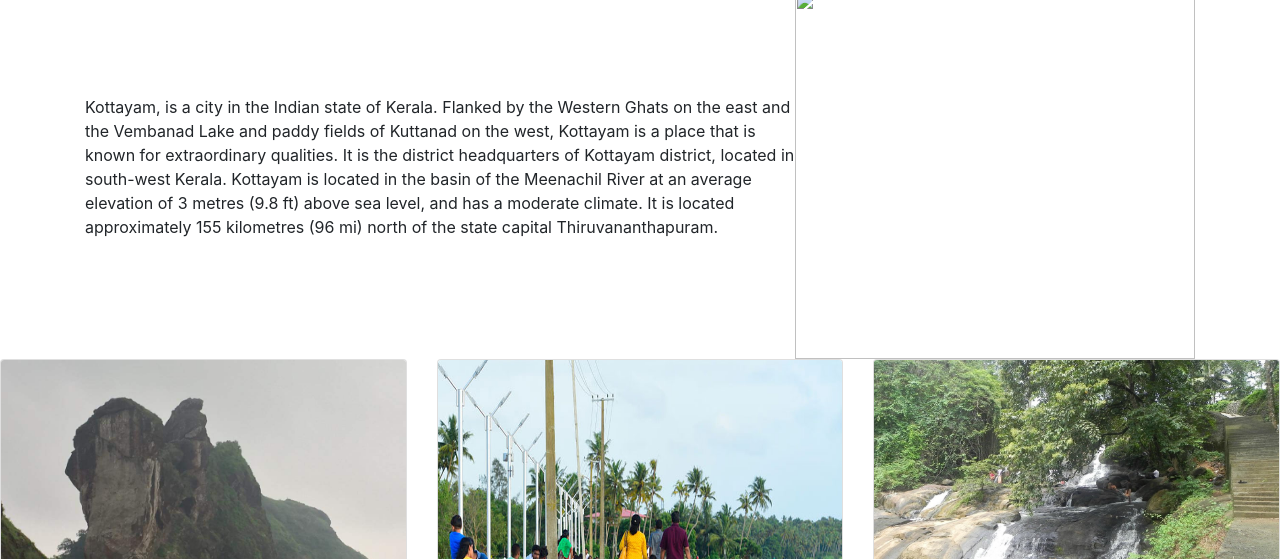
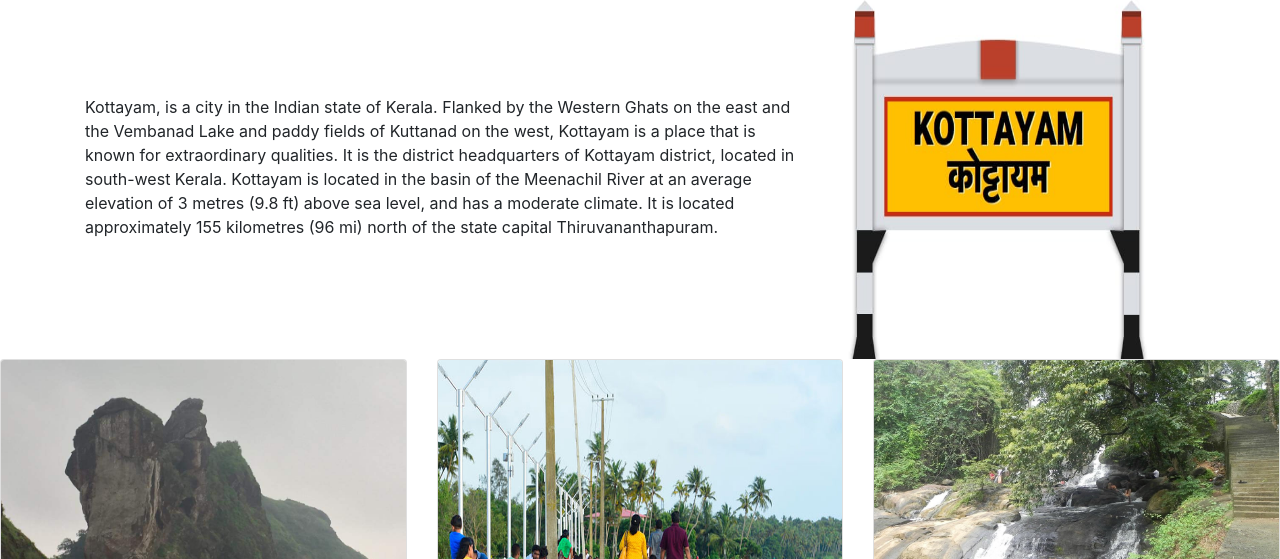
Before and after one commit to Rinodh/rinodh_kerala-_tourism_project, a plain HTML site: page Kottayam.html in a window 1280 px wide. Shown: the part 745-1304 px from the top of the page. Drawn offline with nearby package versions, Linux system fonts and the light colour scheme.

Commit message:
Update Kottayam.html

```diff
--- a/Kottayam.html
+++ b/Kottayam.html
@@ -59,7 +59,7 @@ I<div class="container">
            It is the district headquarters of Kottayam district, located in south-west Kerala. Kottayam is located in the basin of the Meenachil River at an average elevation of 3 metres (9.8 ft) above sea level, and has a moderate climate.
            It is located approximately 155 kilometres (96 mi) north of the state capital Thiruvananthapuram.
             </p>
-         <img src ="./images//ktm railway.jpeg" >
+         <img src ="./images/kottayam/ktm railway.jpeg" >
 
     </div><!-- end image-->
 
```
